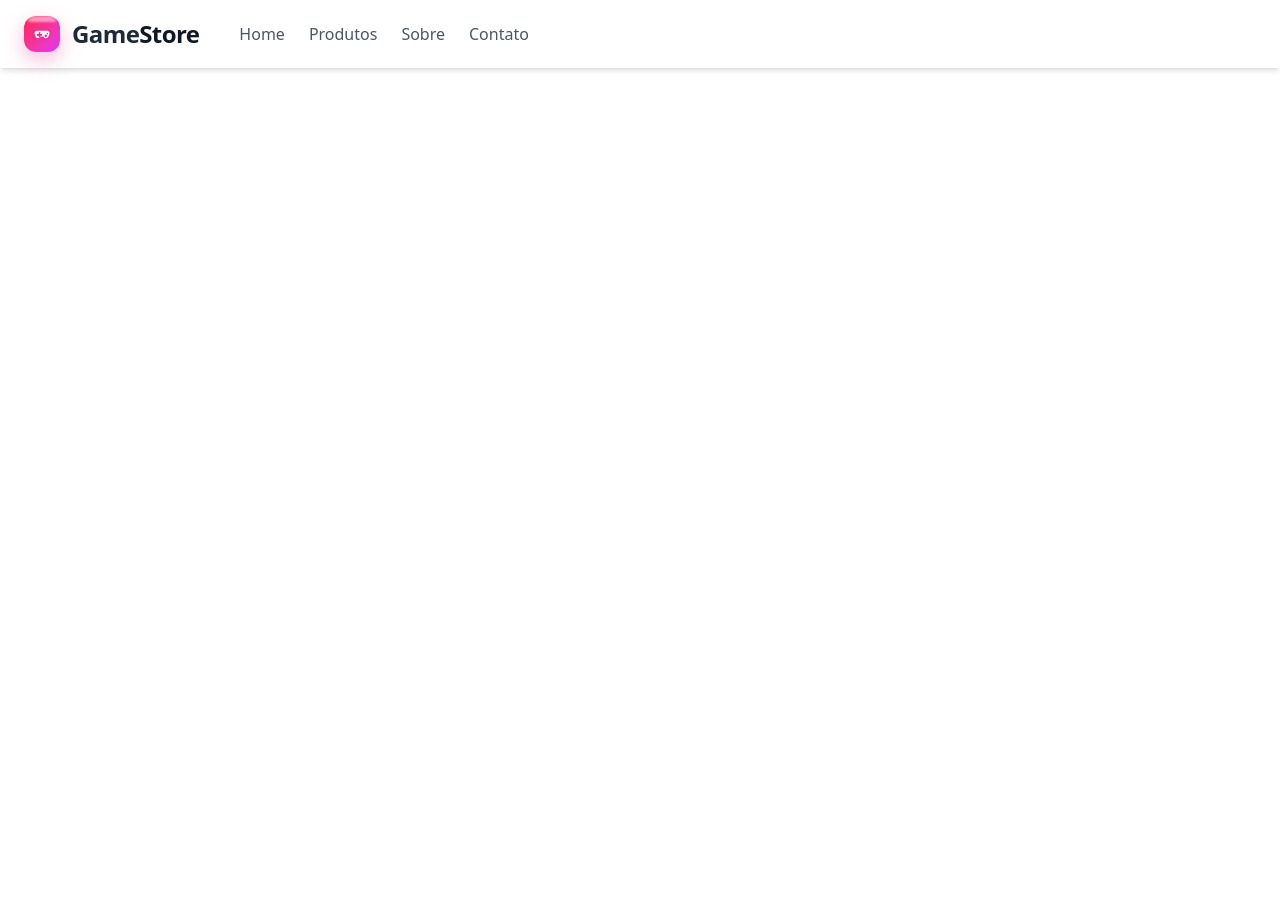
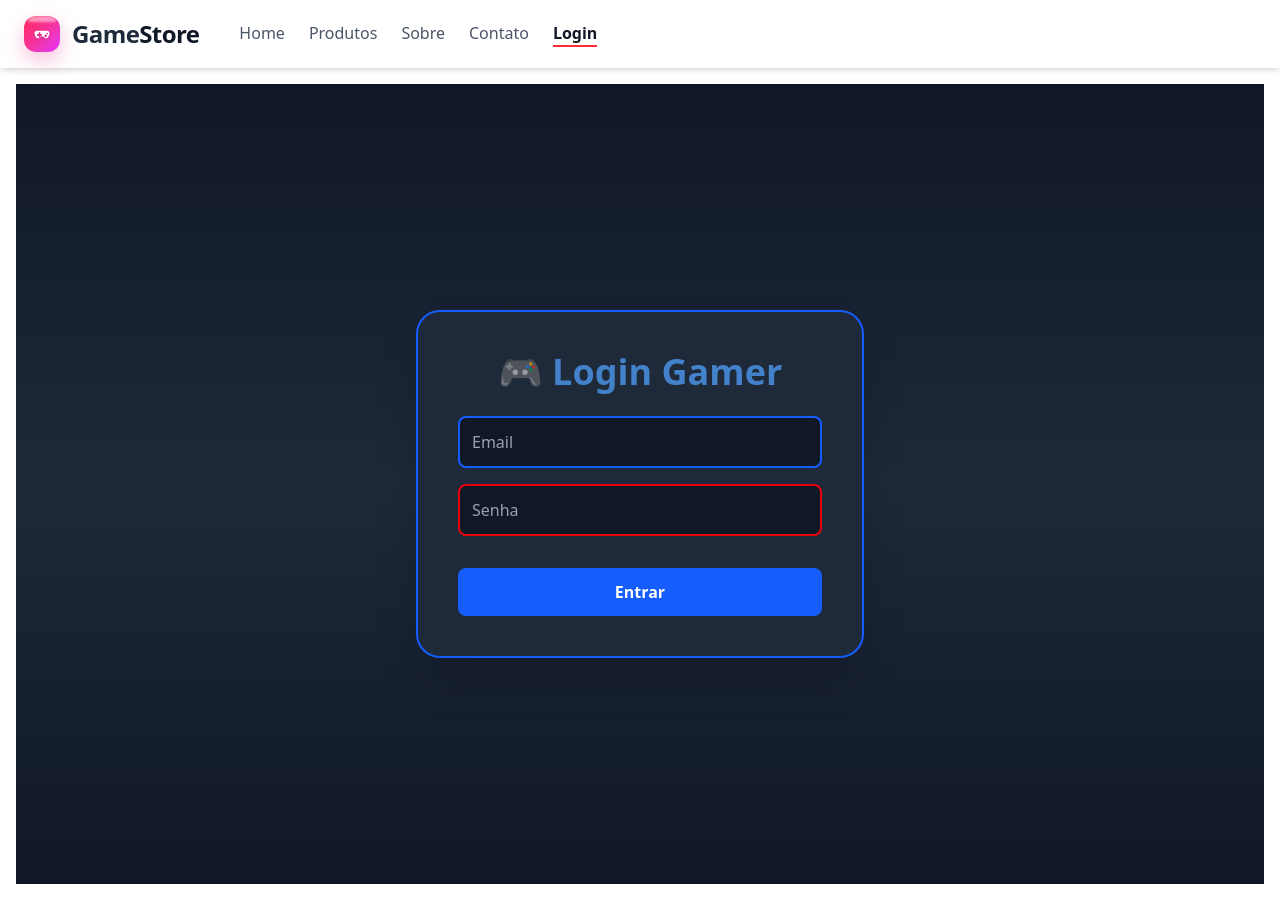
Before and after one commit to ZekiosZ/Site-LojaDeJogos, a React app in the folder frontend/: page /login in a window 1280 px wide. Before the commit the page ends 800 px from the top, so only its background shows below. Built offline with nearby package versions, Linux system fonts and the light colour scheme; the HTML template or start-up script is replaced by a standard one.

Commit message:
Criando uma aba de login com mensagens personalizadas com a ajuda dos axios

```diff
--- a/frontend/package.json
+++ b/frontend/package.json
@@ -11,6 +11,7 @@
   },
   "dependencies": {
     "@tailwindcss/vite": "^4.1.14",
+    "axios": "^1.12.2",
     "react": "^19.2.0",
     "react-dom": "^19.2.0",
     "react-router-dom": "^7.9.3",
--- a/frontend/src/App.jsx
+++ b/frontend/src/App.jsx
@@ -5,6 +5,7 @@ import Products from './components/Products'
 import ProductForm from './components/ProductForm'
 import Sobre from './components/Sobre'
 import Contato from './components/Contato'
+import Login from './components/Login'
 
 function App() {
 
@@ -21,6 +22,7 @@ function App() {
             <Route path="/products/:id/edit" element={<ProductForm />} />
             <Route path="/sobre" element={<Sobre />} />
             <Route path="/contato" element={<Contato />} />
+            <Route path="/login" element={<Login />} />
           </Routes>
         </main>
       </div>
--- a/frontend/src/components/Header.jsx
+++ b/frontend/src/components/Header.jsx
@@ -21,6 +21,7 @@ function Header() {
             Game<span className="text-gray-900">Store</span>
           </span>
         </Link>
+
         {/* Navegação */}
         <nav className="flex gap-6 ml-10">
           <NavLink
@@ -64,6 +65,17 @@ function Header() {
           >
             Contato
           </NavLink>
+          {/* Link para Login */}
+          <NavLink
+            to="/login"
+            className={({ isActive }) =>
+              isActive
+                ? "text-gray-900 font-semibold border-b-2 border-red-500"
+                : "text-gray-600 hover:text-gray-900 transition-colors"
+            }
+          >
+            Login
+          </NavLink>
         </nav>
       </div>
     </header>
--- /dev/null
+++ b/frontend/src/components/Login.jsx
@@ -0,0 +1,89 @@
+import { useState } from "react";
+import { useNavigate } from "react-router-dom";
+import axios from "axios";
+
+function Login() {
+  const [email, setEmail] = useState("");
+  const [senha, setSenha] = useState("");
+  const [error, setError] = useState(""); // guarda mensagens de erro
+  const navigate = useNavigate();
+
+  const handleSubmit = async (e) => {
+    e.preventDefault();
+    setError(""); // limpa erro anterior
+
+    if (!email || !senha) {
+      setError("Preencha todos os campos!");
+      return;
+    }
+
+    // valida formato do email
+    const emailRegex = /^[^\s@]+@[^\s@]+\.[^\s@]+$/;
+    if (!emailRegex.test(email)) {
+      setError("Digite um email válido!");
+      return;
+    }
+    // valida senha
+    if (senha.length < 6) {
+      setError("A senha deve ter pelo menos 6 caracteres!");
+      return;
+    }
+
+    try {
+      const res = await axios.post("http://localhost:3001/login", { email, senha });
+
+      // salva usuário logado
+      localStorage.setItem("user", JSON.stringify({ email }));
+      console.log(res.data.message);
+
+      navigate("/jogos");
+    } catch (err) {
+      if (err.response?.data?.error) {
+        setError(err.response.data.error);
+      } else {
+        setError("Erro ao conectar com o servidor.");
+      }
+    }
+  };
+
+  return (
+    <div className="min-h-screen flex items-center justify-center bg-gradient-to-b from-gray-900 via-gray-800 to-gray-900">
+      <div className="bg-gray-800 p-10 rounded-3xl shadow-2xl w-full max-w-md border-2 border-blue-600">
+        <h2 className="text-4xl font-bold text-blue-400 mb-6 text-center animate-pulse">
+          🎮 Login Gamer
+        </h2>
+        <form onSubmit={handleSubmit} className="flex flex-col gap-4">
+          <input
+            type="text" // trocado para text
+            placeholder="Email"
+            value={email}
+            onChange={(e) => setEmail(e.target.value)}
+            className="p-3 rounded-lg border-2 border-blue-600 bg-gray-900 text-white placeholder-gray-400 focus:border-blue-400 outline-none transition"
+          />
+          <input
+            type="password"
+            placeholder="Senha"
+            value={senha}
+            onChange={(e) => setSenha(e.target.value)}
+            className="p-3 rounded-lg border-2 border-red-600 bg-gray-900 text-white placeholder-gray-400 focus:border-red-400 outline-none transition"
+          />
+          <button
+            type="submit"
+            className="mt-4 bg-blue-600 hover:bg-blue-700 text-white font-bold py-3 rounded-lg transition transform hover:scale-105"
+          >
+            Entrar
+          </button>
+        </form>
+
+        {/* Caixa de erro estilizada */}
+        {error && (
+          <p className="mt-4 text-red-500 font-semibold text-center">
+            {error}
+          </p>
+        )}
+      </div>
+    </div>
+  );
+}
+
+export default Login;
```
Also changed, not shown: 2 other files (tests, documents, lock files or other folders). Lines whose indentation alone changed are shown as unchanged.
